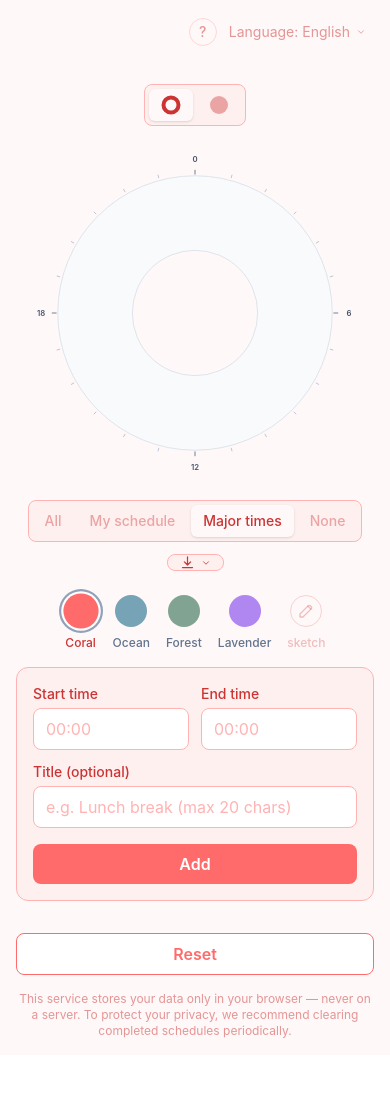
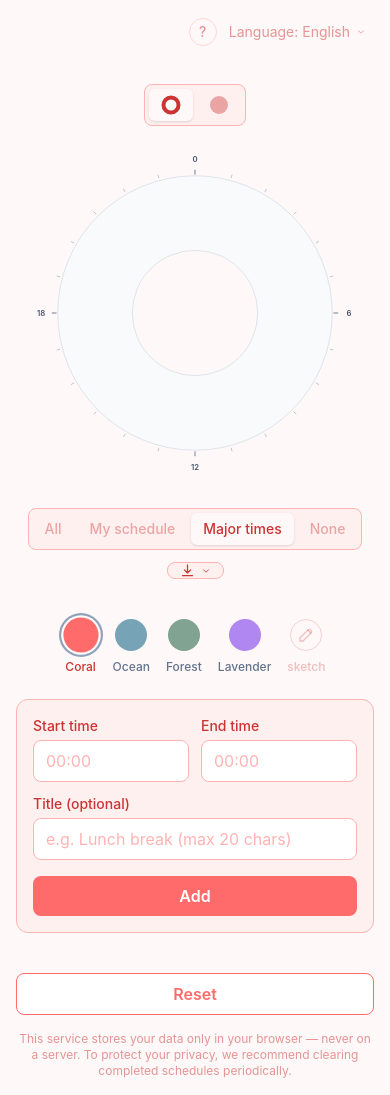
Before and after one commit to hungerbk/dayframe, a React (Vite) app: page / in a window 390 px wide. Before the commit the page ends 1055 px from the top, so only its background shows below. Built offline with nearby package versions, Linux system fonts and the light colour scheme.

Commit message:
design: 모바일 버전에서 컴포넌트간 간격 조정

```diff
--- a/src/components/timetable/Timetable.tsx
+++ b/src/components/timetable/Timetable.tsx
@@ -143,7 +143,7 @@ export default function Timetable() {
   );
 
   return (
-    <div className="w-full flex flex-col lg:flex-row gap-6 lg:gap-16 pt-17 px-4 pb-4 lg:p-8 lg:items-center max-w-5xl mx-auto">
+    <div className="w-full flex flex-col lg:flex-row gap-10 lg:gap-16 pt-17 px-4 pb-4 lg:p-8 lg:items-center max-w-5xl mx-auto">
       {/* 왼쪽: 시계 + 컨트롤 */}
       <div className="flex flex-col items-center gap-2 lg:gap-4 w-full lg:flex-1 min-w-0">
         {/* 모양 선택 (모바일): display:none이 아닌 쪽이 항상 하나뿐이므로 스크린 리더는 중복 없이 읽는다 */}
@@ -212,7 +212,7 @@ export default function Timetable() {
         </div>
 
         {/* 컨트롤 */}
-        <div className="flex gap-3 flex-wrap justify-center">
+        <div className="flex gap-3 flex-wrap justify-center mt-2 lg:mt-0">
           {/* 모양 선택 (데스크톱) */}
           <div className="hidden lg:block">{shapeToggle}</div>
           <ToggleGroup
@@ -230,7 +230,7 @@ export default function Timetable() {
       </div>
 
       {/* 오른쪽: 테마 선택 + 입력 폼 */}
-      <div className="w-full lg:w-80 shrink-0 flex flex-col gap-4">
+      <div className="w-full lg:w-80 shrink-0 flex flex-col gap-6 lg:gap-4">
         <ThemeSelector currentThemeId={selectedTheme.id} onSelect={handleThemeSelect} isSketch={isSketch} onSketchToggle={() => setIsSketch((v) => !v)} />
         <TimeBlockInput
           key={selectedBlockId ? `${selectedBlockId}-${selectedTheme.id}` : "new"}
```
